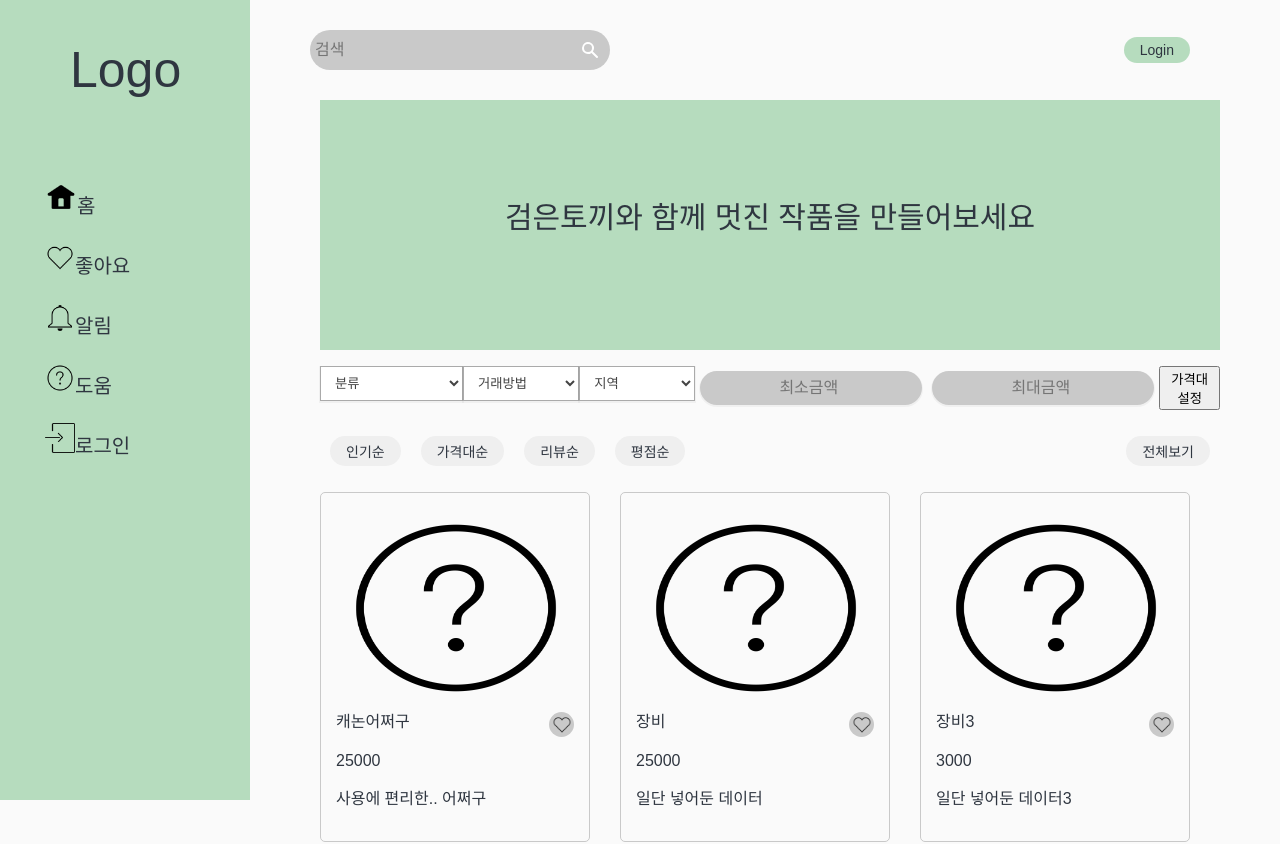
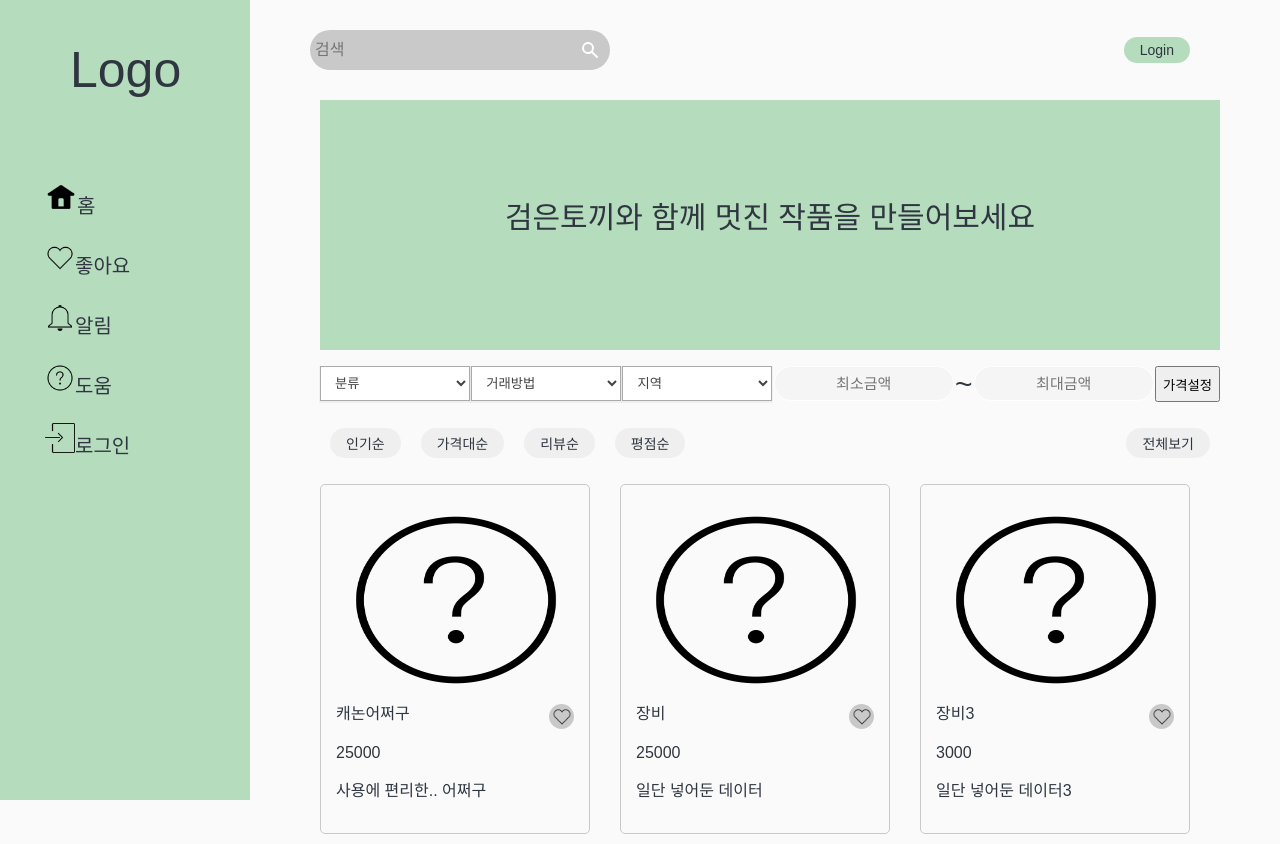
Before and after one commit to hyemimi/black-rabbit, a Next.js app: page / in a window 1280 px wide. Shown: the top 844 px of the page. Built offline with nearby package versions, Linux system fonts and the light colour scheme.

Commit message:
style : home, detail

```diff
--- a/pages/index.tsx
+++ b/pages/index.tsx
@@ -50,8 +50,9 @@ export default function Home() {
         </Selector>
 
         <Input placeholder="최소금액" />
+        <Span>~</Span>
         <Input placeholder="최대금액" />
-        <button>가격대 설정</button>
+        <button>가격설정</button>
       </FilterDiv>
       <FilterDiv>
         <div>
@@ -75,18 +76,21 @@ const Banner = styled.div`
   width: 900px;
 `;
 const Input = styled.input`
+  width: 180px;
+  height: 35px;
+  padding: 5px 10px;
+  background: #f5f5f5;
+  border: 1px solid white;
+  border-radius: 30px;
+  font-size: 15px;
+  font-weight: 400;
   text-align: center;
-  position: relative;
-  left: 0;
-  right: 0;
-  padding: 5px 10px;
-  padding-left: 5px;
-  font-size: 16px;
-  background-color: #c9c9c9;
-  margin: 5px;
-  border-radius: 30px;
-  border: none;
-  box-shadow: 0 1px 0 1px rgba(0, 0, 0, 0.04);
+  color: #2b2b2b;
+`;
+const Span = styled.span`
+  justify-content: center;
+  align-items: center;
+  font-size: 30px;
 `;
 const Title = styled.h1`
   padding-top: 100px;
```
Also changed, not shown: pages/product/[id].tsx (+6 -1 lines).
